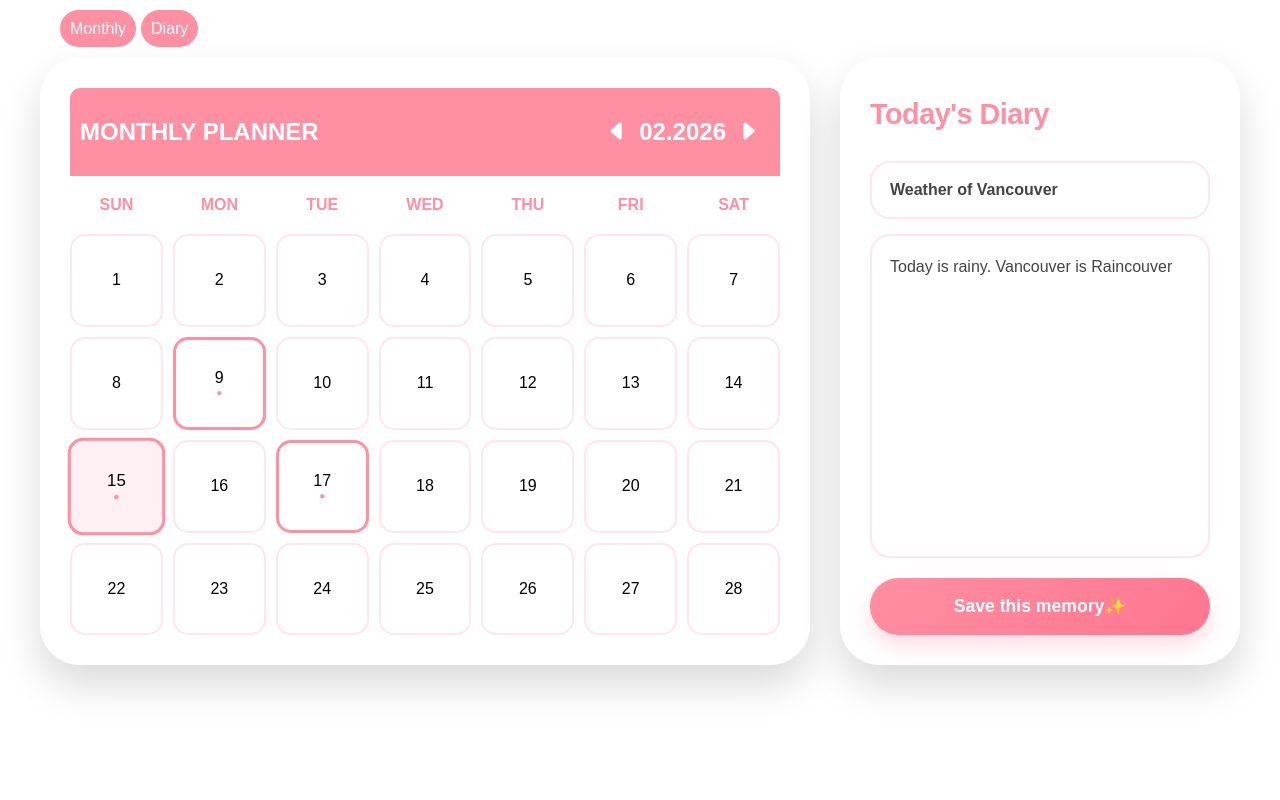
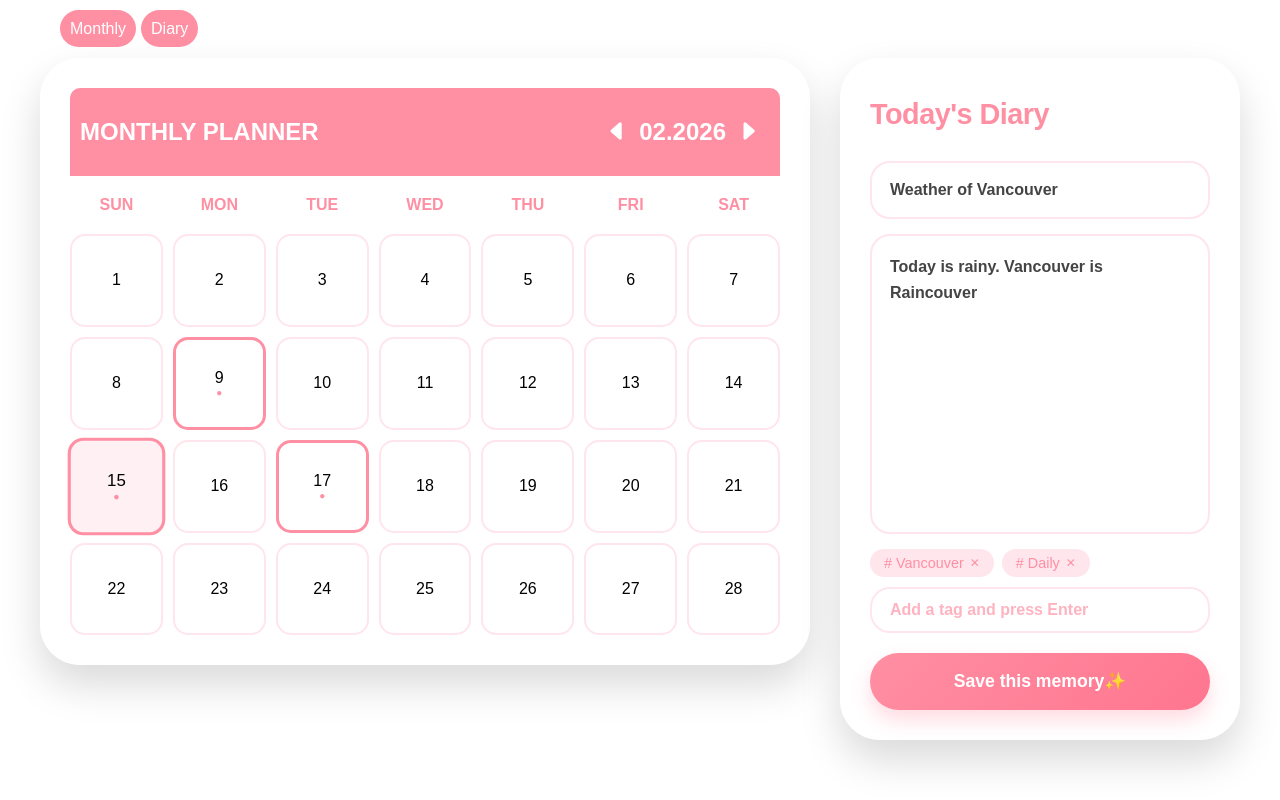
Before and after one commit to dani0907/monthlyDiary, an Angular app: page / in a window 1280 px wide. Both pictures are taken after a click on the element "15". Built offline with nearby package versions, Linux system fonts and the light colour scheme.

Commit message:
fixed function between diary and calendar data

```diff
--- a/src/app/calendar-page/calendar-page.html
+++ b/src/app/calendar-page/calendar-page.html
@@ -6,6 +6,6 @@
     ></app-calendar>
   </section>
   <section class="diary-section">
-    <app-diary [diary]="selectedDiary"></app-diary>
+    <app-diary [diary]="selectedDiary" [day]="selectedDay"></app-diary>
   </section>
 </div>
--- a/src/app/calendar-page/calendar-page.ts
+++ b/src/app/calendar-page/calendar-page.ts
@@ -12,9 +12,10 @@ export class CalendarPage {
   selectedDay:number | null = null;
   handleDateChange(day:number){
     this.selectedDay = day;
+    console.log("calendar-page selectedDay :: " + this.selectedDay);
   }
   selectedDiary: DiaryInfo | null = null;
-  onDiarySelect(diary: DiaryInfo | null) { // 추가
+  onDiarySelect(diary: DiaryInfo | null) {
     this.selectedDiary = diary;
   }
 }
--- a/src/app/diary.service.ts
+++ b/src/app/diary.service.ts
@@ -14,10 +14,10 @@ export class DiaryService{
       diary.date.toDateString() === date.toDateString()
     );
   }
-  addDiaryData(date: Date, title: string, content: string, tag: string[]) {
-    const newDiary: DiaryInfo = { date, title, content, tag };
-    this.diaryList.push(newDiary);
-    console.log('new diary is saved:', newDiary);
+  addDiaryData(diary:DiaryInfo) {
+    // const newDiary: DiaryInfo = { date, title, content, tag };
+    this.diaryList.push(diary);
+    console.log('new diary is saved:', diary);
   }
   getDiaryDaysInMonth(year: number, month: number): Set<number> {
     const days = this.diaryList
--- a/src/app/diary/diary.html
+++ b/src/app/diary/diary.html
@@ -5,10 +5,25 @@
     <input
       type="text"
       placeholder="title of the day (◡̈)/"
-      [value]="diary?.title ?? ''" />
+      [value]="diaryTitle" />
     <textarea
-      placeholder="How was your day?">{{ diary?.content ?? '' }}</textarea>
+      placeholder="How was your day?"
+      [value]="diaryContent"></textarea>
+      <div class="tag-group">
+      <div class="tag-list">
+        <span class="tag-item" *ngFor="let tag of tags; let i = index">
+          # {{ tag }}
+          <button class="tag-remove" (click)="removeTag(i)">✕</button>
+        </span>
+      </div>
+      <input
+        class="tag-input"
+        type="text"
+        placeholder="Add a tag and press Enter"
+        [(ngModel)]="tagInput"
+        (keydown)="onTagKeydown($event)" />
+    </div>
   </div>
-  <button class="save-btn">Save this memory✨</button>
+  <button class="save-btn" (click)="addDiaryFunction()">Save this memory✨</button>
 
 </div>
--- a/src/app/diary/diary.scss
+++ b/src/app/diary/diary.scss
@@ -40,6 +40,57 @@
         background-color: #fffafb;
       }
     }
+    .tag-group {
+      display: flex;
+      flex-direction: column;
+      gap: 10px;
+
+      .tag-list {
+        display: flex;
+        flex-wrap: wrap;
+        gap: 8px;
+      }
+
+      .tag-item {
+        background-color: #ffe5ec;
+        color: #ff8fa3;
+        border-radius: 50px;
+        padding: 6px 14px;
+        font-size: 0.9rem;
+        font-weight: 500;
+        display: flex;
+        align-items: center;
+        gap: 6px;
+
+        .tag-remove {
+          background: none;
+          border: none;
+          color: #ff8fa3;
+          cursor: pointer;
+          font-size: 0.75rem;
+          padding: 0;
+          line-height: 1;
+        }
+      }
+
+      .tag-input {
+        width: 100%;
+        border: 2px solid #ffe5ec;
+        background-color: #ffffff;
+        border-radius: 20px;
+        padding: 12px 18px;
+        font-size: 1rem;
+        color: #444;
+        outline: none;
+        transition: all 0.2s ease-in-out;
+
+        &::placeholder { color: #ffb3c1; }
+        &:focus {
+          border-color: #ff8fa3;
+          box-shadow: 0 0 8px rgba(255, 77, 109, 0.1);
+        }
+      }
+    }
 
     input {
       font-weight: 600;
@@ -50,6 +101,7 @@
       line-height: 1.6;
       resize: none;
       flex: 1;
+      font-weight: 600;
     }
   }
 
--- a/src/app/diary/diary.ts
+++ b/src/app/diary/diary.ts
@@ -1,14 +1,71 @@
-import { Component,Input } from '@angular/core';
+import { Component,Input,Output,EventEmitter,inject } from '@angular/core';
 import { CommonModule } from '@angular/common';
+import { FormsModule } from '@angular/forms';
 import { DiaryInfo } from '../diary-info';
+import { DiaryService } from '../diary.service';
+import { DateService } from '../date.service';
+
 @Component({
   selector: 'app-diary',
-  imports: [CommonModule],
+  imports: [CommonModule,FormsModule],
   templateUrl: './diary.html',
   styleUrl: './diary.scss',
 })
 export class Diary {
-  @Input() selectedDay:number|null=null;
+  @Input() day:number|null=null;
   @Input() diary: DiaryInfo | null = null;
 
+  diaryService = inject(DiaryService);
+  dateService = inject(DateService);
+
+  tags: string[] = [];
+  tagInput: string = '';
+  diaryTitle:string='';
+  diaryContent:string='';
+  diaryDate:Date = new Date();
+
+  currentDate = this.dateService.getValue();
+
+
+  ngOnChanges() {
+    // diary 바뀔 때마다 태그 초기화
+    this.tags = this.diary?.tag ? [...this.diary.tag] : [];
+    this.diaryTitle = this.diary?.title ?? '';
+    this.diaryContent = this.diary?.content ?? '';
+    this.diaryDate = this.diary?.date ?? (
+      this.day !== null
+      ? new Date(this.currentDate.getFullYear(), this.currentDate.getMonth(), this.day)
+      : new Date()
+    );
+  }
+
+  onTagKeydown(event: KeyboardEvent) {
+    if (event.key === 'Enter' && event.isComposing) return;
+    if (event.key === 'Enter' && this.tagInput.trim()) {
+      event.preventDefault();
+      this.tags.push(this.tagInput.trim());
+      this.tagInput = '';
+    }
+  }
+  addDiaryFunction(){
+    const date = this.dateService.getValue();
+
+    const inputDiaryData : DiaryInfo = {
+      date : this.diaryDate,
+      title : this.diaryTitle,
+      content : this.diaryContent,
+      tag : this.tags,
+
+    }
+    console.log("diaryDate :: " + this.diaryDate);
+
+    // this.diaryService.addDiaryData(inputDiaryData);
+  }
+  deleteDiaryFunction(){
+    console.log('delete diary');
+  }
+
+  removeTag(index: number) {
+    this.tags.splice(index, 1);
+  }
 }
--- a/src/app/monthly-diary/monthly-diary.html
+++ b/src/app/monthly-diary/monthly-diary.html
@@ -6,7 +6,7 @@
       <button (click)="clickChangeMonth(2)" class="changeMonthBtn"><i class="bi bi-caret-right-fill"></i></button>
     </div>
     <div class="card-grid">
-      <div (click)="showDiaryEditer()" class="diary-card" *ngFor="let diary of diaryList">
+      <div (click)="showDiaryEditer(diary)" class="diary-card" *ngFor="let diary of diaryList">
         <div class="card-header">
           <span class="date">{{diary.date}}</span>
           <button class="more-btn">⋮</button>
@@ -25,6 +25,6 @@
     </div>
   </div>
   <div class="detail-view" *ngIf="diaryEdit">
-    <app-diary></app-diary>
+    <app-diary [diary]="selectedDiary"></app-diary>
   </div>
 </div>
--- a/src/app/monthly-diary/monthly-diary.ts
+++ b/src/app/monthly-diary/monthly-diary.ts
@@ -15,6 +15,8 @@ export class MonthlyDiary {
   // viewDate: Date = new Date();
   dateService:DateService = inject(DateService);
   diaryService:DiaryService = inject(DiaryService);
+
+  selectedDiary: DiaryInfo | null = null;
 
   viewDate$ = this.dateService.viewDate$;
 
@@ -48,10 +50,16 @@ export class MonthlyDiary {
     this.getDiaries();
   }
 
-  showDiaryEditer(){
-    this.diaryEdit = !this.diaryEdit;
-    console.log(this.diaryEdit);
-    return this.diaryEdit;
+  showDiaryEditer(diary :DiaryInfo){
+    if (this.diaryEdit && this.selectedDiary?.date === diary.date) {
+      this.diaryEdit = false;
+      this.selectedDiary = null;
+    } else {
+      // 닫혀있거나 다른 날짜 클릭 → 열기 or 내용 교체
+      this.diaryEdit = true;
+      this.selectedDiary = diary;
+    }
+
   }
 
 }
```
